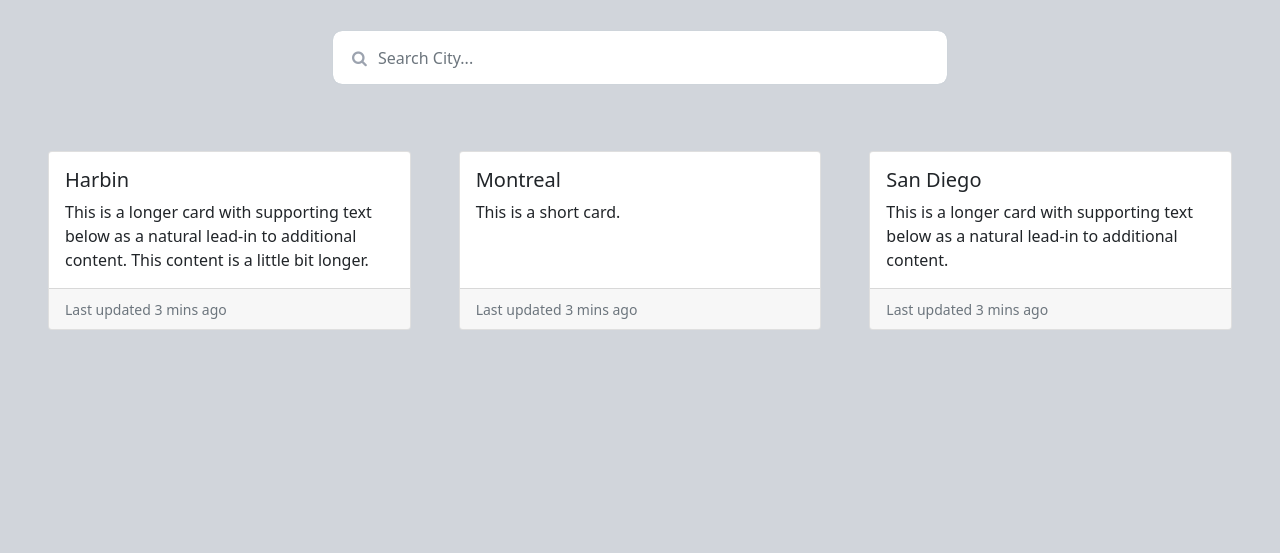
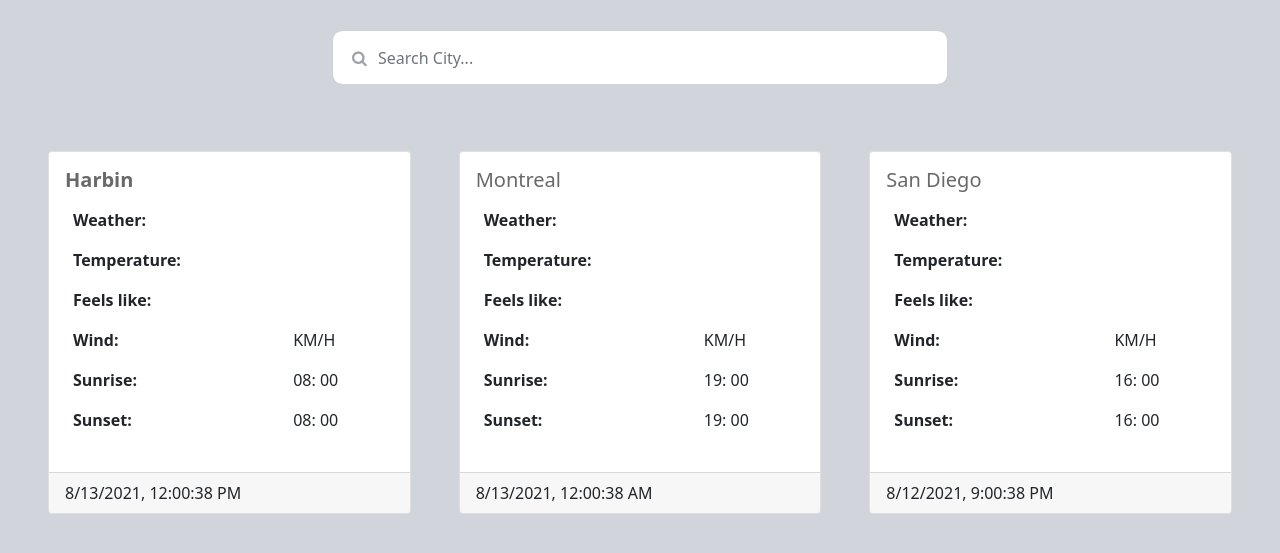
Before and after one commit to nayamama/weather_station, a Django app: page / in a window 1280 px wide. Shown: the part 70-623 px from the top of the page. Run offline with Django 3.2, Linux system fonts and the light colour scheme; data that the repository does not hold is empty; some libraries are stand-ins or nearby versions.

Commit message:
index page finish, but no search view function

```diff
--- /dev/null
+++ b/weather_report/static/weather_report/report.css
@@ -0,0 +1,11 @@
+.table {
+    border-bottom: 0 !important;
+}
+
+.table th, .table td {
+    border: 0 !important;
+}
+
+.card-title {
+    color: dimgray;
+}
--- /dev/null
+++ b/weather_report/static/weather_report/report.js
@@ -0,0 +1,12 @@
+let eastclockElement = document.getElementById('east_clock');
+let chinaClockElement = document.getElementById("china_clock")
+let westClockElement = document.getElementById("west_clock")
+
+function clock() {
+    eastclockElement.textContent = new Date().toLocaleString('en-US', {timeZone: 'America/New_York'});
+    chinaClockElement.textContent = new Date().toLocaleString('en-US', {timeZone: 'Asia/Shanghai'});
+    westClockElement.textContent = new Date().toLocaleString('en-US', {timeZone: 'America/Los_Angeles'});
+}
+
+
+setInterval(clock, 1000);
--- a/weather_report/templates/weather_report/index.html
+++ b/weather_report/templates/weather_report/index.html
@@ -1,7 +1,12 @@
 {% extends 'base.html' %}
+{% load static %}
 
 {% block page_title %}
     Weather Center
+{% endblock %}
+
+{% block extra_head %}
+    <link rel="stylesheet" type="text/css" href="{% static 'weather_report/report.css' %}"/>
 {% endblock %}
 
 {% block content %}
@@ -9,7 +14,7 @@
         <div class="col-md-6">
             <div class="form">
                 <i class="fa fa-search"></i>
-                <input type="text" class="form-control form-input" placeholder="Search City...">
+                <input type="text" name="city" class="form-control form-input" placeholder="Search City...">
             </div>
         </div>
 
@@ -17,12 +22,38 @@
             <div class="col">
                 <div class="card h-100">
                     <div class="card-body">
-                        <h5 class="card-title">Harbin</h5>
-                        <p class="card-text">This is a longer card with supporting text below as a natural lead-in to
-                            additional content. This content is a little bit longer.</p>
+                        <h5 class="card-title"><strong>Harbin</strong></h5>
+                        <table class="table">
+                            <tbody>
+                            <tr>
+                                <th scope="row">Weather:</th>
+                                <td>{{ harbin_report.weather }}</td>
+                            </tr>
+                            <tr>
+                                <th scope="row">Temperature:</th>
+                                <td>{{ harbin_report.temp }}</td>
+                            </tr>
+                            <tr>
+                                <th scope="row">Feels like:</th>
+                                <td>{{ harbin_report.feels_like }}</td>
+                            </tr>
+                            <tr>
+                                <th scope="row">Wind:</th>
+                                <td>{{ harbin_report.wind }}</td>
+                            </tr>
+                            <tr>
+                                <th scope="row">Sunrise:</th>
+                                <td>{{ harbin_report.sun_rise_local }}</td>
+                            </tr>
+                            <tr>
+                                <th scope="row">Sunset:</th>
+                                <td>{{ harbin_report.sun_set_local }}</td>
+                            </tr>
+                            </tbody>
+                        </table>
                     </div>
                     <div class="card-footer">
-                        <small class="text-muted">Last updated 3 mins ago</small>
+                        <div id="china_clock"></div>
                     </div>
                 </div>
             </div>
@@ -30,10 +61,37 @@
                 <div class="card h-100">
                     <div class="card-body">
                         <h5 class="card-title">Montreal</h5>
-                        <p class="card-text">This is a short card.</p>
+                        <table class="table">
+                            <tbody>
+                            <tr>
+                                <th scope="row">Weather:</th>
+                                <td>{{ montreal_report.weather }}</td>
+                            </tr>
+                            <tr>
+                                <th scope="row">Temperature:</th>
+                                <td>{{ montreal_report.temp }}</td>
+                            </tr>
+                            <tr>
+                                <th scope="row">Feels like:</th>
+                                <td>{{ montreal_report.feels_like }}</td>
+                            </tr>
+                            <tr>
+                                <th scope="row">Wind:</th>
+                                <td>{{ montreal_report.wind }}</td>
+                            </tr>
+                            <tr>
+                                <th scope="row">Sunrise:</th>
+                                <td>{{ montreal_report.sun_rise_local }}</td>
+                            </tr>
+                            <tr>
+                                <th scope="row">Sunset:</th>
+                                <td>{{ montreal_report.sun_set_local }}</td>
+                            </tr>
+                            </tbody>
+                        </table>
                     </div>
                     <div class="card-footer">
-                        <small class="text-muted">Last updated 3 mins ago</small>
+                        <div id="east_clock"></div>
                     </div>
                 </div>
             </div>
@@ -41,16 +99,44 @@
                 <div class="card h-100">
                     <div class="card-body">
                         <h5 class="card-title">San Diego</h5>
-                        <p class="card-text">This is a longer card with supporting text below as a natural lead-in to
-                            additional content.</p>
+                        <table class="table">
+                            <tbody>
+                            <tr>
+                                <th scope="row">Weather:</th>
+                                <td>{{ sandiego_report.weather }}</td>
+                            </tr>
+                            <tr>
+                                <th scope="row">Temperature:</th>
+                                <td>{{ sandiego_report.temp }}</td>
+                            </tr>
+                            <tr>
+                                <th scope="row">Feels like:</th>
+                                <td>{{ sandiego_report.feels_like }}</td>
+                            </tr>
+                            <tr>
+                                <th scope="row">Wind:</th>
+                                <td>{{ sandiego_report.wind }}</td>
+                            </tr>
+                            <tr>
+                                <th scope="row">Sunrise:</th>
+                                <td>{{ sandiego_report.sun_rise_local }}</td>
+                            </tr>
+                            <tr>
+                                <th scope="row">Sunset:</th>
+                                <td>{{ sandiego_report.sun_set_local }}</td>
+                            </tr>
+                            </tbody>
+                        </table>
                     </div>
                     <div class="card-footer">
-                        <small class="text-muted">Last updated 3 mins ago</small>
+                        <div id="west_clock"></div>
                     </div>
                 </div>
             </div>
         </div>
     </div>
+{% endblock %}
 
-
+{% block page_js %}
+    <script src="{% static 'weather_report/report.js' %}"></script>
 {% endblock %}
--- a/weather_report/views.py
+++ b/weather_report/views.py
@@ -1,5 +1,22 @@
 from django.shortcuts import render
+import pytz
+
+from .weather import get_current_city_weather_data
+
+tz_china = pytz.timezone('Asia/Shanghai')
+tz_east = pytz.timezone('America/Toronto')
+tz_west = pytz.timezone('America/Los_Angeles')
 
 
 def index(request):
-    return render(request, 'weather_report/index.html')
+    if request.method == 'POST':
+        city = request.POST['city']
+    else:
+        harbin_report = get_current_city_weather_data('harbin', tz_china)
+        montreal_report = get_current_city_weather_data('montreal', tz_east)
+        sandiego_report = get_current_city_weather_data('San Diego', tz_west)
+        return render(request,
+                      'weather_report/index.html',
+                      {'harbin_report': harbin_report,
+                       'montreal_report': montreal_report,
+                       'sandiego_report': sandiego_report})
--- /dev/null
+++ b/weather_report/weather.py
@@ -0,0 +1,31 @@
+from requests import request
+from datetime import datetime
+import pytz
+import environ
+
+env = environ.Env()
+environ.Env.read_env(env_file='../weather_center/.env')
+
+API_KEY = env('WEATHER_API_KEY')
+
+# create the time zones
+tz_china = pytz.timezone('Asia/Shanghai')
+tz_east = pytz.timezone('America/Toronto')
+tz_west = pytz.timezone('America/Los_Angeles')
+
+
+def get_current_city_weather_data(city, tz):
+    result = dict()
+    query_str = 'http://api.openweathermap.org/data/2.5/weather?q={}&units=metric&appid={}'.format(city, API_KEY)
+    response = request('GET', query_str)
+    data = response.json()
+    result['weather'] = data['weather'][0]['description']
+    result['temp'] = data['main']['temp']
+    result['feels_like'] = data['main']['feels_like']
+    result['wind'] = '{} KM/H'.format(round(data['wind']['speed'] * 3.6, 2))
+    sunrise = datetime.fromtimestamp(data['sys']['sunrise'])
+    sunset = datetime.fromtimestamp(data['sys']['sunset'])
+    result['sun_rise_local'] = sunrise.astimezone(tz).strftime('%H: %M')
+    result['sun_set_local'] = sunset.astimezone(tz).strftime('%H: %M')
+
+    return result
```
Also changed, not shown: weather_center/settings.py (+12 -7 lines).
